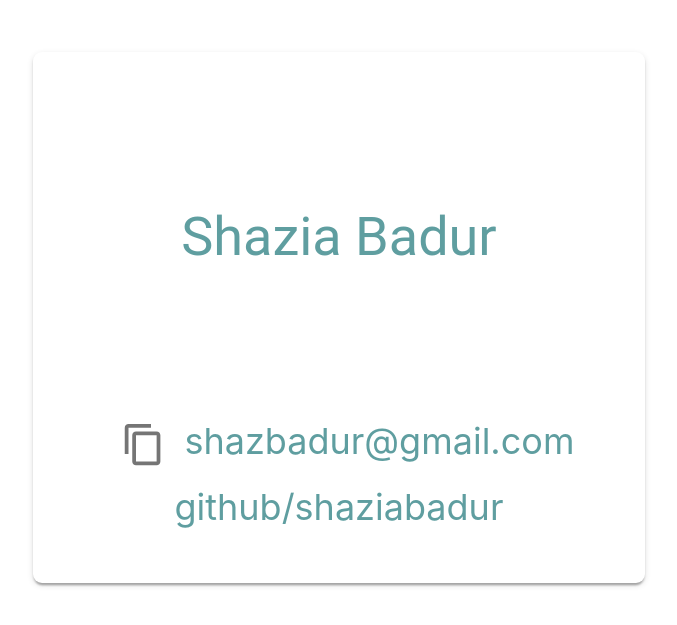
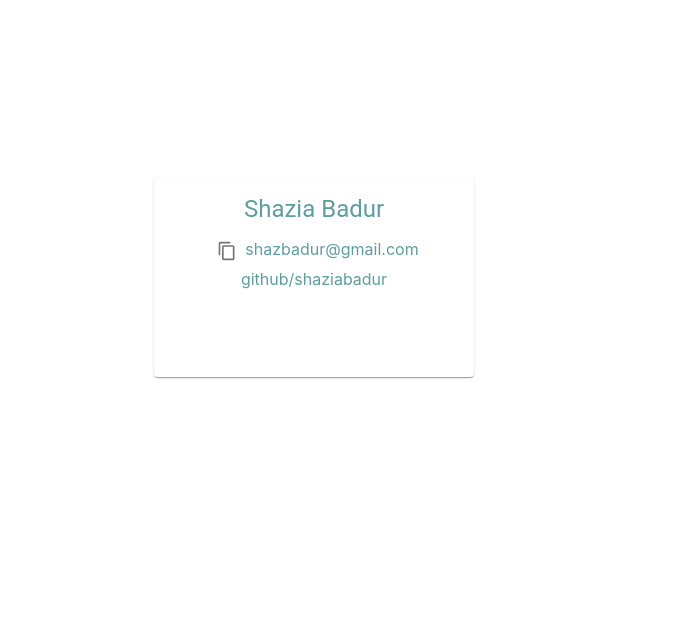
Before and after one commit to shaziabadur/home-site, a React (Create React App) app: page / in a window 1280 px wide. Shown: the part 123-748 px from the top of the page, without its empty margins (326-1003 px from the left). Built offline with nearby package versions, Linux system fonts and the light colour scheme.

Commit message:
position card to absolute middle of screen

```diff
--- a/src/App.css
+++ b/src/App.css
@@ -1,11 +1,12 @@
+* {
+}
 .center {
-  position: fixed;
-  top: 50%;
-  left: 50%;
-  margin-top: -100px;
-  margin-left: -125px;
-  zoom: 150%;
+  position: absolute;
+  left: 25%;
   color: cadetblue;
+  width: 50%;
+  height:50%;
+  bottom: 25%;
 }
 
 .App {
@@ -21,6 +22,3 @@ a {
   color:inherit;
   text-decoration: none;
 }
-.first-last-name {
-  padding: 50px;
-}
```
